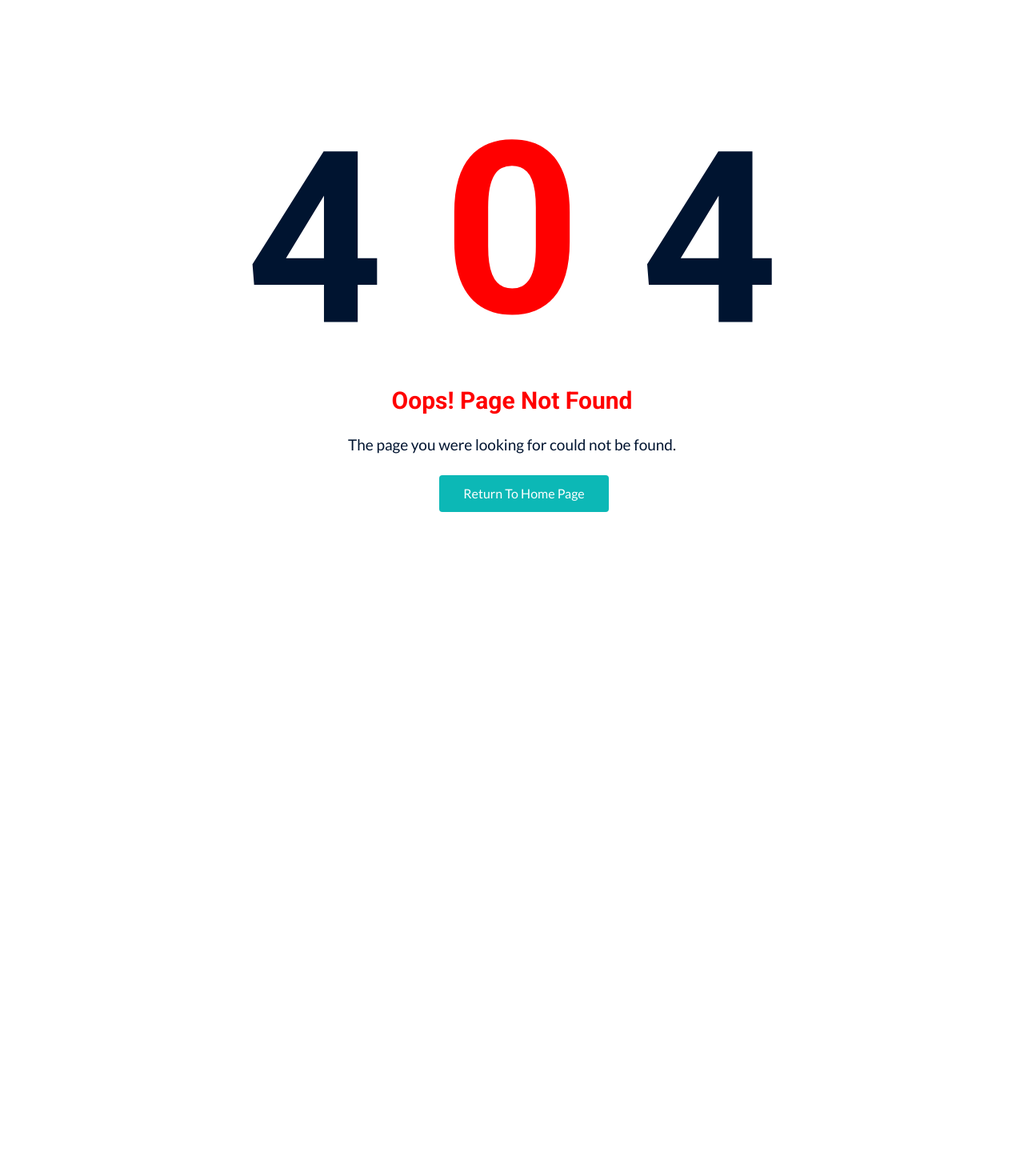
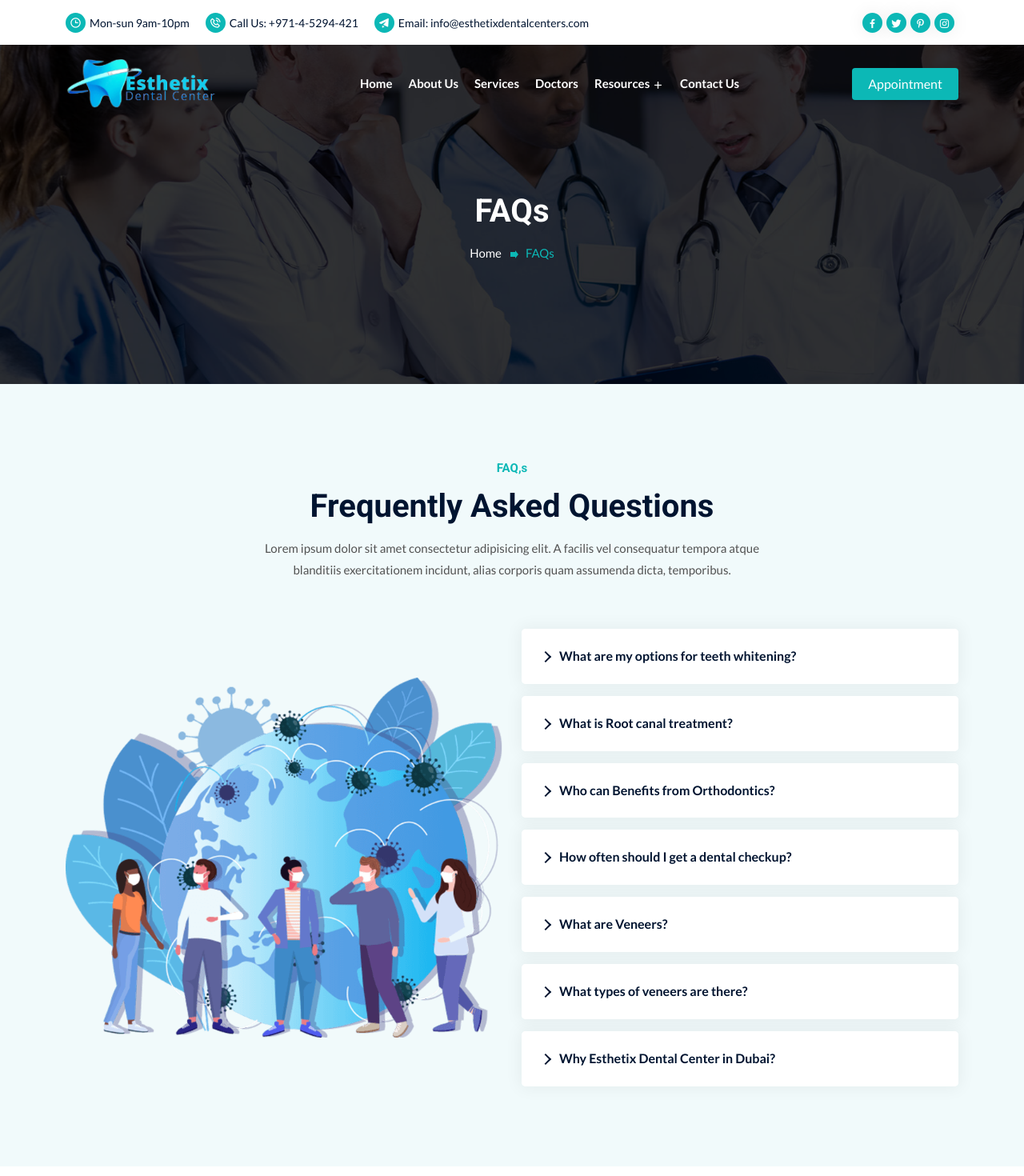
Before and after one commit to hammadShamir/dental, a Next.js app: page /faq in a window 1280 px wide. Before the commit this address had no page. Shown: the top 1470 px of the page at 80% size. Before the commit the page ends 800 px from the top, so only its background shows below. Built offline with nearby package versions, Linux system fonts and the light colour scheme.

Commit message:
Added Faqs & Modified Logo

```diff
--- a/components/Common/Faqs.js
+++ b/components/Common/Faqs.js
@@ -6,7 +6,7 @@
   AccordionItemPanel,
   AccordionItemButton,
 } from "react-accessible-accordion";
-
+import { faqs } from "../information/data";
 const Faqs = () => {
   return (
     <>
@@ -32,100 +32,23 @@
             <div className="col-lg-6">
               <div className="faq-accordion">
                 <Accordion allowZeroExpanded preExpanded={["a"]}>
-                  <AccordionItem uuid="a">
-                    <AccordionItemHeading>
-                      <AccordionItemButton>
-                        <span>What is coronavirus & COVID-19?</span>
-                      </AccordionItemButton>
-                    </AccordionItemHeading>
-                    <AccordionItemPanel>
-                      <p>
-                        Lorem, ipsum dolor sit amet How do you Startup?
-                        consectetur adipisicing elit. Accusamus ipsa error,
-                        excepturi, obcaecati aliquid veniam blanditiis quas
-                        voluptates maxime unde, iste minima dolores dolor
-                        perferendis facilis. How do you Startup blanditiis
-                        voluptates.
-                      </p>
-                    </AccordionItemPanel>
-                  </AccordionItem>
+                  {
+                    faqs && faqs.map((faq, index) => {
+                      return (
+                        <AccordionItem uuid={index}>
+                          <AccordionItemHeading>
+                            <AccordionItemButton>
+                              <span>{faq.question}</span>
+                            </AccordionItemButton>
+                          </AccordionItemHeading>
+                          <AccordionItemPanel dangerouslySetInnerHTML={{ __html: faq.answer }}>
 
-                  <AccordionItem uuid="b">
-                    <AccordionItemHeading>
-                      <AccordionItemButton>
-                        <span>What are the symptoms of COVID-19?</span>
-                      </AccordionItemButton>
-                    </AccordionItemHeading>
-                    <AccordionItemPanel>
-                      <p>
-                        Lorem, ipsum dolor sit amet How do you Startup?
-                        consectetur adipisicing elit. Accusamus ipsa error,
-                        excepturi, obcaecati aliquid veniam blanditiis quas
-                        voluptates maxime unde, iste minima dolores dolor
-                        perferendis facilis. How do you Startup blanditiis
-                        voluptates.
-                      </p>
-                    </AccordionItemPanel>
-                  </AccordionItem>
+                          </AccordionItemPanel>
+                        </AccordionItem>
+                      )
+                    })
+                  }
 
-                  <AccordionItem uuid="c">
-                    <AccordionItemHeading>
-                      <AccordionItemButton>
-                        <span>
-                          What can I do to prevent myself from coronavirus and
-                          others?
-                        </span>
-                      </AccordionItemButton>
-                    </AccordionItemHeading>
-                    <AccordionItemPanel>
-                      <p>
-                        Lorem, ipsum dolor sit amet How do you Startup?
-                        consectetur adipisicing elit. Accusamus ipsa error,
-                        excepturi, obcaecati aliquid veniam blanditiis quas
-                        voluptates maxime unde, iste minima dolores dolor
-                        perferendis facilis. How do you Startup blanditiis
-                        voluptates.
-                      </p>
-                    </AccordionItemPanel>
-                  </AccordionItem>
-
-                  <AccordionItem uuid="d">
-                    <AccordionItemHeading>
-                      <AccordionItemButton>
-                        <span>What should I do If I feel sick?</span>
-                      </AccordionItemButton>
-                    </AccordionItemHeading>
-                    <AccordionItemPanel>
-                      <p>
-                        Lorem, ipsum dolor sit amet How do you Startup?
-                        consectetur adipisicing elit. Accusamus ipsa error,
-                        excepturi, obcaecati aliquid veniam blanditiis quas
-                        voluptates maxime unde, iste minima dolores dolor
-                        perferendis facilis. How do you Startup blanditiis
-                        voluptates.
-                      </p>
-                    </AccordionItemPanel>
-                  </AccordionItem>
-
-                  <AccordionItem uuid="e">
-                    <AccordionItemHeading>
-                      <AccordionItemButton>
-                        <span>
-                          If a loved one gets sick, how can I care for them?
-                        </span>
-                      </AccordionItemButton>
-                    </AccordionItemHeading>
-                    <AccordionItemPanel>
-                      <p>
-                        Lorem, ipsum dolor sit amet How do you Startup?
-                        consectetur adipisicing elit. Accusamus ipsa error,
-                        excepturi, obcaecati aliquid veniam blanditiis quas
-                        voluptates maxime unde, iste minima dolores dolor
-                        perferendis facilis. How do you Startup blanditiis
-                        voluptates.
-                      </p>
-                    </AccordionItemPanel>
-                  </AccordionItem>
                 </Accordion>
               </div>
             </div>
--- a/components/_App/Navbar.js
+++ b/components/_App/Navbar.js
@@ -48,8 +48,8 @@
               <nav className="navbar navbar-expand-md navbar-light">
                 <div className="container">
                   <Link href="/" className="navbar-brand">
-                    <img width='80px' src="/img/logo.png" alt="logo" />
-                    Esthetix
+                    <img width='90%' src="/img/logo.png" alt="logo" />
+
                   </Link>
 
                   <button
@@ -167,6 +167,15 @@
                               Success Stories
                             </Link>
                           </li>
+                          <li className="nav-item">
+                            <Link
+                              href="/faq/"
+                              className={`nav-link ${currentPath == "/faq/" && "active"
+                                }`}
+                            >
+                              Faqs
+                            </Link>
+                          </li>
                         </ul>
                       </li>
 
--- a/components/_App/NavbarFour.js
+++ b/components/_App/NavbarFour.js
@@ -25,6 +25,7 @@
   { element: `Testimonials`, href: `testimonials` },
   { element: `Success Stories`, href: `team` },
   { element: `Terms & Conditions`, href: `termscondition` },
+  { element: `Faqs`, href: `faq` },
   ]
 },
 { name: `Contact Us` }];
@@ -155,8 +156,7 @@
               <nav className="navbar navbar-expand-md navbar-light">
                 <div className="container">
                   <Link href="/" className="navbar-brand">
-                    <img width='67px' height="47px" src="/img/logo.png" alt="logo" />
-                    Esthetix
+                    <img width='90%' src="/img/logo.png" alt="logo" />
                   </Link>
 
                   <button
--- a/components/information/data.js
+++ b/components/information/data.js
@@ -923,3 +923,88 @@
         url: "/img/gallery/19.png"
     },
 ]
+
+export const faqs = [
+    {
+        question: `What are my options for teeth whitening? `,
+        answer: `
+        <p>There are many ways for teeth whitening starting from tooth paste that removes superficial stains of coffee, smoking red wines and ending at light activated chair side teeth whitening in dental clinic performed by dentist which can produce dramatic results</p>`
+    },
+    {
+        question: `What is Root canal treatment? `,
+        answer: `
+        <p> Root canal treatment commonly known as (RCT) enables the patient to keep a tooth that otherwise would have to be taken out. This procedure involve cleaning and shaping of canals that comprises tooth roots</p>
+
+
+       <p> Space leave after cleaning and shaping of canals filled with an inert filling material to achieve 3D seal and future leakage of micro-organism into canal.</p>
+
+        <p>After filing canals opening in crown filled with filling material or crown.</p>
+        `
+    },
+    {
+        question: `Who can Benefits from Orthodontics? `,
+        answer: `
+        <p> Many peoples including young and adult who have problems with their crooked teeth or bite or difficulty to chew food or an overcrowded or mis shape teeth</p>
+
+
+       <p> An orthodontist who can able to correct their problems although success is more likely in a child or teenager than in adult</p>
+
+        <p>During childhood and pre-teen teeth are still growing therefore responsive more to treatment of braces than adult </p>
+        `
+    },
+    {
+        question: `How often should I get a dental checkup? `,
+        answer: `
+        <p> Dental health and problems vary from individual to individual
+        For general an adult is to visit a dentist at least once or twice in a year even maintaining excellent oral health
+        </p>
+
+
+       <p>A dentist can professionally do a regular oral check up</p>
+
+        `
+    },
+    {
+        question: `What are Veneers?`,
+        answer: `
+        <p>
+       <strong> Veneers are thin, tooth-colored porcelain or glass/plastic layers fixed onto the front of your teeth </strong> that can be a suitable option if you have teeth that are stained, with gaps, discolored, broken or chipped, oddly-shaped or badly-aligned.
+        </p>
+
+        `
+    },
+    {
+        question: `What types of veneers are there?`,
+        answer: `
+        <p>
+            There are <strong> two types of veneers; Porcelain Veneers and Composite Resin Veneers. </strong>
+        </p>
+
+        <p>
+        Porcelain veneers are made and bonded to your teeth. Resin veneers are put directly on your teeth. Both are designed to cover the front side of your teeth. Both are intended to fit your mouth and your smile to look natural. Caring for veneers is the same as cleaning natural teeth.
+        </p>
+
+        `
+    },
+    {
+        question: `Why Esthetix Dental Center in Dubai?`,
+        answer: `
+        <p>
+        There are many key reasons why you should choose Esthetix Dental center
+        </p>
+        <p>
+        We always focus to maintain a comfortable, relaxing atmosphere for our patients.
+        </p>
+        <p>
+        We are committed to provide world class dental treatment in a spaciously designed modern clinic where quality and care is given utmost importance.
+        </p>
+        <p>
+        We deeply care about our patients and everything we do to help them maintain their dental health for a lifetime.
+        </p>
+        <p>
+        Esthetix Dental Center is committed to changing the way you think about dentistry
+        </p>
+
+        `
+    },
+]
--- /dev/null
+++ b/pages/faq.js
@@ -0,0 +1,33 @@
+import React from "react";
+import Navbar from "../components/_App/Navbar";
+import PageBanner from "../components/Common/PageBanner";
+import Subscribe from "../components/Common/Subscribe";
+import Footer from "../components/_App/Footer";
+import Faqs from "../components/Common/Faqs";
+import ContactForm from "../components/ContactUs/ContactForm";
+
+const Faq = () => {
+  return (
+    <>
+      <Navbar />
+
+      <PageBanner
+        pageTitle="FAQs"
+        homePageUrl="/"
+        homePageText="Home"
+        activePageText="FAQs"
+        imgClass="bg-2"
+      />
+
+      <Faqs />
+
+      <ContactForm />
+
+      <Subscribe />
+
+      <Footer />
+    </>
+  );
+};
+
+export default Faq;
```
Also changed, not shown: logo_preview_rev_1-removebg-preview (1).png (deleted), public/img/logo.png.
